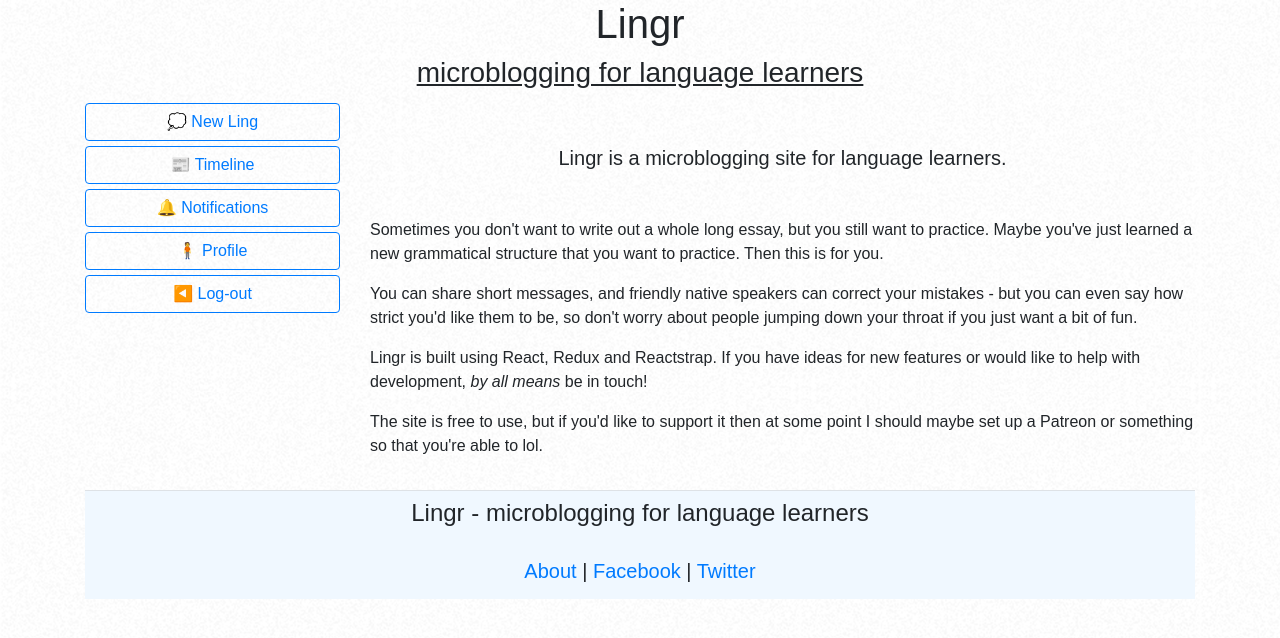
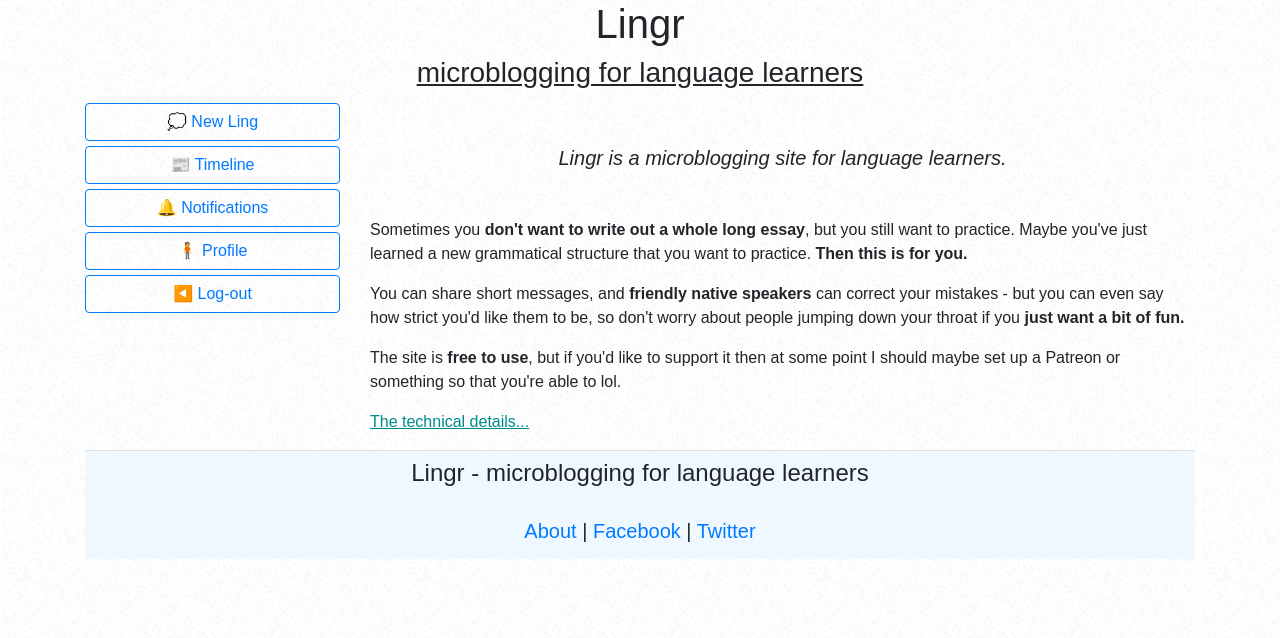
Before and after one commit to gordonmaloney/Lingr, a React (Create React App) app: page /about in a window 1280 px wide. Shown: the top 638 px of the page. Built offline with nearby package versions, Linux system fonts and the light colour scheme.

Commit message:
loading icon

```diff
--- a/src/App.js
+++ b/src/App.js
@@ -18,7 +18,7 @@ function App() {
         <Container>
           <Header />
           <Row>
-            <Col sm="3">
+            <Col sm="2" md="3">
               <Menu />
             </Col>
             <Col sm="9">
--- a/src/components/About.js
+++ b/src/components/About.js
@@ -1,20 +1,57 @@
-import React from 'react';
-import {Form, FormGroup, Label, Button, Input, Container, Row, Col} from 'reactstrap'
-import { Link } from 'react-router-dom';
+import React, { Component, useState } from "react";
+import {
+  Form,
+  FormGroup,
+  Label,
+  Button,
+  Input,
+  Container,
+  Row,
+  Col,
+  Collapse,
+} from "reactstrap";
+import { Link } from "react-router-dom";
 
-function About() {
-    return (
-        <>
-            <center>
-                <h5 className="mt-5 mb-5">Lingr is a microblogging site for language learners.</h5>
-            </center>
-            <p>Sometimes you don't want to write out a whole long essay, but you still want to practice. Maybe you've just learned a new grammatical structure that you want to practice. Then this is for you.</p>
-            <p>You can share short messages, and friendly native speakers can correct your mistakes - but you can even say how strict you'd like them to be, so don't worry about people jumping down your throat if you just want a bit of fun.</p>
-            <p>Lingr is built using React, Redux and Reactstrap. If you have ideas for new features or would like to help with development, <i>by all means</i> be in touch!</p>
-            <p>The site is free to use, but if you'd like to support it then at some point I should maybe set up a Patreon or something so that you're able to lol.</p>
-        </>
-    )
-}
+const About = (props) => {
+  const [isOpen, setIsOpen] = useState(false);
 
+  const toggle = () => setIsOpen(!isOpen);
 
-export default About
+  return (
+    <div>
+      <>
+        <center>
+          <h5 className="mt-5 mb-5">
+            <i>Lingr is a microblogging site for language learners.</i>
+          </h5>
+        </center>
+        <p>
+          Sometimes you <b>don't want to write out a whole long essay</b>, but you
+          still want to practice. Maybe you've just learned a new grammatical
+          structure that you want to practice. <b>Then this is for you.</b>
+        </p>
+        <p>
+          You can share short messages, and <b>friendly native speakers</b> can correct
+          your mistakes - but you can even say how strict you'd like them to be,
+          so don't worry about people jumping down your throat if you <b>just want
+          a bit of fun.</b>
+        </p>
+        <p>
+          The site is <b>free to use</b>, but if you'd like to support it then at some
+          point I should maybe set up a Patreon or something so that you're able
+          to lol.
+        </p>
+      </>
+      <span className="fake-link" color="primary" onClick={toggle} style={{ marginBottom: "1rem" }}>
+        The technical details...
+      </span>
+      <Collapse isOpen={isOpen}>
+        Lingr is built using React, React Router, Redux and Reactstrap. If you have ideas for
+        new features or would like to help with development, <i>by all means</i>{" "}
+        be in touch!
+      </Collapse>
+    </div>
+  );
+};
+
+export default About;
--- a/src/components/TimelineComponent.js
+++ b/src/components/TimelineComponent.js
@@ -41,7 +41,6 @@ class Timeline extends Component {
 
             </CardHeader>
           </Card>
-
           <Ling lings={this.state.lings} lang={this.state.filterLang} />
       </>
     );
--- a/src/index.css
+++ b/src/index.css
@@ -88,3 +88,25 @@ body {
   background-color: aliceblue;
   padding: 3%;
 }
+
+.fake-link {
+  color: darkcyan;
+  text-decoration: underline;
+}
+
+.fake-link:hover {
+  color: black;
+}
+
+.loader {
+  font-size: xx-large;
+  text-align: center;
+  animation: loadspin 2s infinite;
+  width: auto;
+}
+
+@keyframes loadspin {
+  0%   {transform: rotate(0deg);}
+  75%  {transform: rotate(360deg);}
+  100% {transform: rotate(360deg);}
+}
```
Also changed, not shown: src/components/actions/newLingAction.js (added, +7 -0 lines), to-do.txt.
